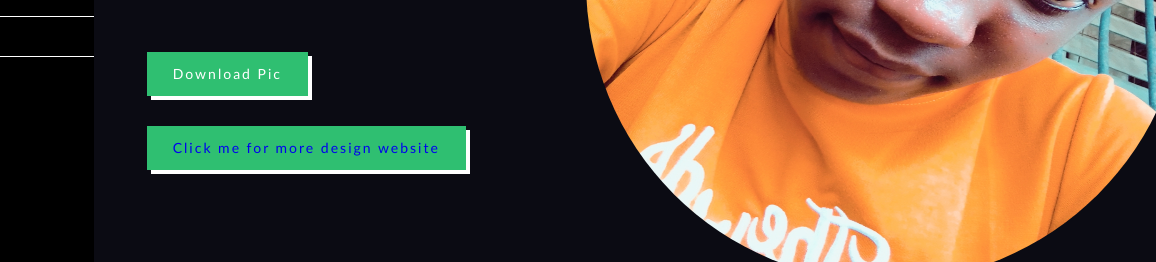
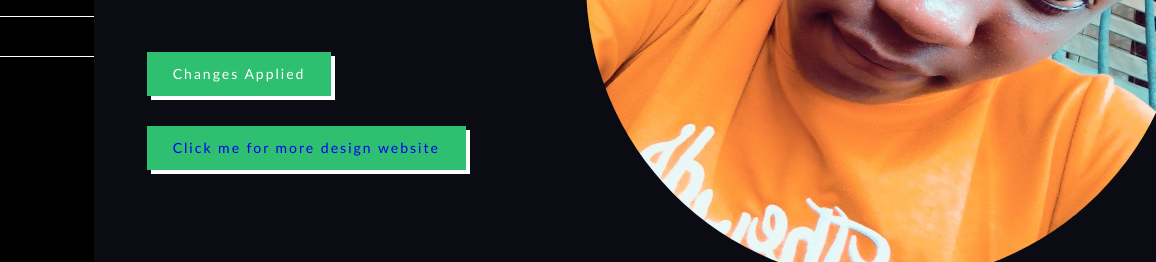
Before and after one commit to Akinoluwatimilehin/first-web-page, a plain HTML site: page index.html in a window 1280 px wide. Shown: the part 449-711 px from the top of the page, 124-1280 px from the left. Drawn offline with Linux system fonts and the light colour scheme.

Commit message:
I changed button from Download Pic -> Change Applied

```diff
--- a/index.html
+++ b/index.html
@@ -204,7 +204,7 @@
                         specializing in creating stylish, modern websites, web
                         services and online stores
                     </h5>
-                    <a href="images/Mybro.jpg" target="_blank" class="button" style="color: white;">Download Pic</a>
+                    <a href="images/Mybro.jpg" target="_blank" class="button" style="color: white;">Changes Applied</a>
                 <div class="image-section">
                     <img class="photo" src="images/Timmex.jpg" alt="mosh">
                     <a class="Gmail"href="Java script.html">Click me for more design website</a><br>
```
